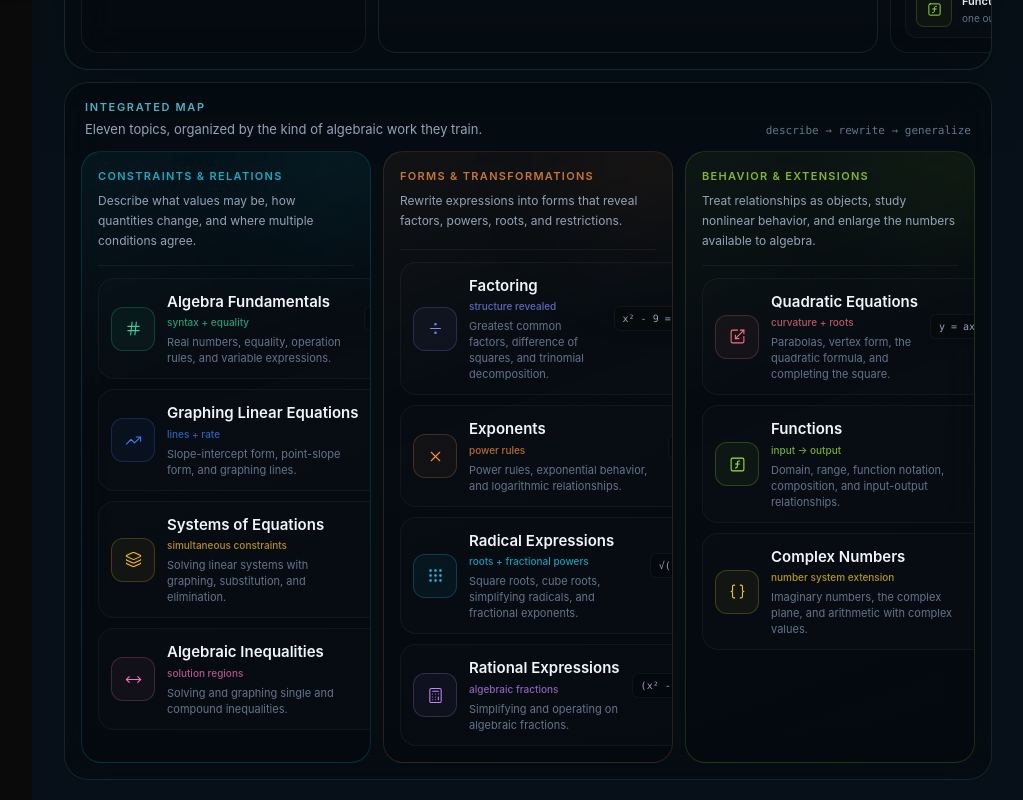
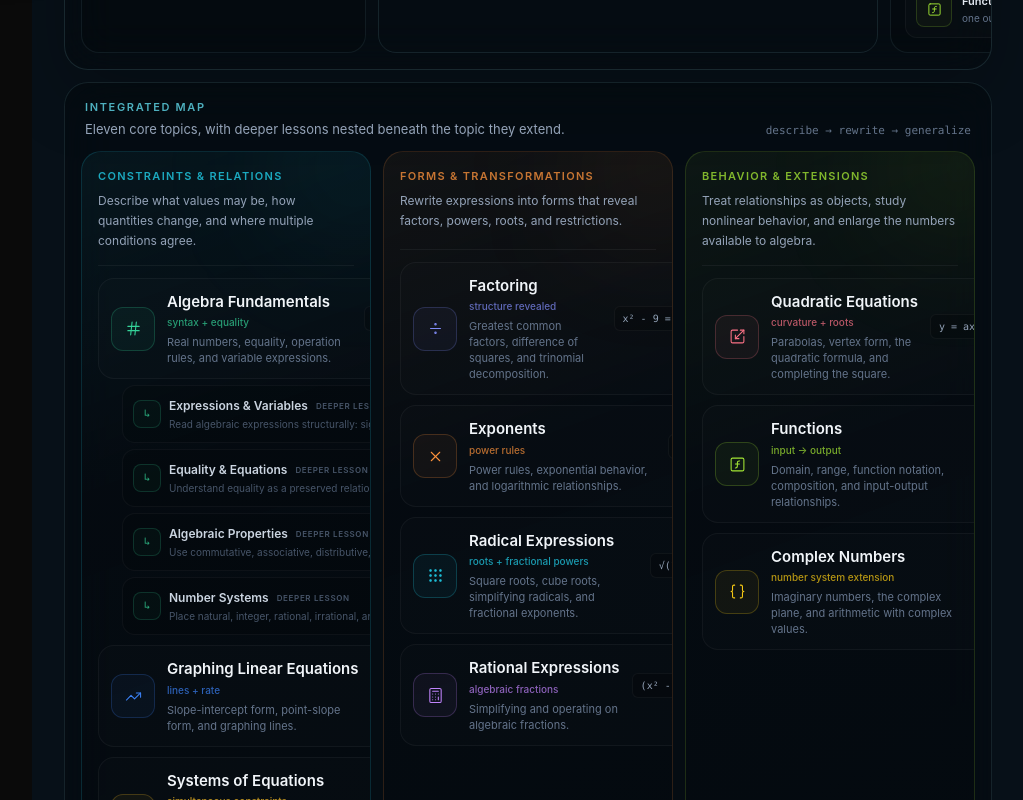
Before and after one commit to nickf723/ed-dev, a Next.js app: page /formal-science/mathematics/algebra/elementary-algebra in a window 1280 px wide. Shown: the part 860-1660 px from the top of the page, without its empty margins (256-1279 px from the left). Built offline with nearby package versions, Linux system fonts and the light colour scheme.

Commit message:
Fix sidebar domain typing and surface systems of inequalities

```diff
--- a/app/_components/Sidebar.tsx
+++ b/app/_components/Sidebar.tsx
@@ -208,15 +208,13 @@ function NavItem({
   currentPath,
   isCollapsed,
   depth = 0,
-  parentDomain,
 }: {
   item: NavigationItem;
   currentPath: string;
   isCollapsed: boolean;
   depth?: number;
-  parentDomain?: SidebarDomain;
 }) {
-  const itemDomain: SidebarDomain = item.domain || parentDomain || getDomainForPath(item.href)?.id || "home";
+  const itemDomain = item.domain;
   const rgb = domainRgb(itemDomain);
   const isExactMatch = currentPath === item.href;
   const isDescendantActive = currentPath.startsWith(`${item.href}/`);
@@ -226,7 +224,7 @@ function NavItem({
   const isTopLevel = depth === 0;
   const Icon = item.icon === "book-open"
     ? BookOpen
-    : isTopLevel && itemDomain !== "meta" && itemDomain !== "home"
+    : isTopLevel && itemDomain !== "meta"
       ? DOMAIN_BY_ID[itemDomain]?.icon
       : undefined;
 
@@ -324,7 +322,6 @@ function NavItem({
                   currentPath={currentPath}
                   isCollapsed={isCollapsed}
                   depth={depth + 1}
-                  parentDomain={itemDomain}
                 />
               ))}
             </div>
--- a/app/formal-science/mathematics/algebra/elementary-algebra/page.tsx
+++ b/app/formal-science/mathematics/algebra/elementary-algebra/page.tsx
@@ -30,12 +30,21 @@ type ModulePresentation = {
   idea: string;
 };
 
+type IntegratedChild = {
+  id: string;
+  label: string;
+  href: string;
+  description: string;
+  status?: "active" | "placeholder";
+};
+
 type IntegratedModule = {
   id: string;
   label: string;
   href: string;
   description: string;
   status?: "active" | "placeholder";
+  children: IntegratedChild[];
 } & ModulePresentation;
 
 type Family = {
@@ -176,6 +185,13 @@ function buildModules(): IntegratedModule[] {
       href: module.href,
       description: module.description ?? "",
       status: module.status,
+      children: (module.children ?? []).map((child) => ({
+        id: child.id,
+        label: child.label,
+        href: child.href,
+        description: child.description ?? "",
+        status: child.status,
+      })),
       ...presentation,
     };
   });
@@ -310,7 +326,7 @@ export default function IntegratedAlgebraPage() {
           <div className="flex flex-col gap-2 px-1 pb-3 sm:flex-row sm:items-end sm:justify-between">
             <div>
               <div className="text-[11px] font-semibold uppercase tracking-[0.15em] text-cyan-300/75">Integrated map</div>
-              <p className="mt-1 text-[13px] text-slate-400">Eleven topics, organized by the kind of algebraic work they train.</p>
+              <p className="mt-1 text-[13px] text-slate-400">Eleven core topics, with deeper lessons nested beneath the topic they extend.</p>
             </div>
             <div className="font-mono text-[11px] text-slate-500">describe → rewrite → generalize</div>
           </div>
@@ -575,8 +591,59 @@ function ModuleRow({ module }: { module: IntegratedModule }) {
       : "border-white/[0.045] bg-white/[0.012] transition-colors hover:border-white/[0.10] hover:bg-white/[0.025]"
   }`;
 
+  const primary = planned ? (
+    <div className={className}>{content}</div>
+  ) : (
+    <Link href={module.href} className={className}>{content}</Link>
+  );
+
+  return (
+    <div className="grid gap-1.5">
+      {primary}
+      {module.children.map((child) => (
+        <NestedModuleRow key={child.id} child={child} rgb={module.rgb} />
+      ))}
+    </div>
+  );
+}
+
+function NestedModuleRow({ child, rgb }: { child: IntegratedChild; rgb: string }) {
+  const planned = child.status === "placeholder";
+  const className = `group ml-6 grid min-h-[58px] grid-cols-[28px_minmax(0,1fr)_auto] items-center gap-2 rounded-[13px] border px-2.5 py-2 ${
+    planned
+      ? "cursor-default border-white/[0.025] bg-white/[0.006]"
+      : "border-white/[0.04] bg-black/[0.12] transition-colors hover:border-white/[0.10] hover:bg-white/[0.02]"
+  }`;
+
+  const content = (
+    <>
+      <span
+        className="flex h-7 w-7 items-center justify-center rounded-lg border font-mono text-[11px]"
+        style={{
+          color: planned ? "rgb(71 85 105)" : `rgba(${rgb},0.78)`,
+          borderColor: planned ? "rgba(71,85,105,0.12)" : `rgba(${rgb},0.18)`,
+          background: planned ? "rgba(71,85,105,0.02)" : `rgba(${rgb},0.035)`,
+        }}
+      >
+        ↳
+      </span>
+      <span className="min-w-0">
+        <span className="flex items-center gap-2">
+          <strong className={`truncate text-[12px] font-semibold ${planned ? "text-slate-700" : "text-slate-300"}`}>{child.label}</strong>
+          <span className="shrink-0 text-[8px] font-semibold uppercase tracking-[0.08em] text-slate-600">deeper lesson</span>
+        </span>
+        <span className="mt-0.5 block truncate text-[10px] text-slate-600">{child.description}</span>
+      </span>
+      {planned ? (
+        <span className="text-[8px] font-semibold uppercase tracking-[0.08em] text-slate-700">planned</span>
+      ) : (
+        <ArrowRight size={11} className="text-slate-700 transition-transform group-hover:translate-x-0.5 group-hover:text-slate-400" />
+      )}
+    </>
+  );
+
   if (planned) return <div className={className}>{content}</div>;
-  return <Link href={module.href} className={className}>{content}</Link>;
+  return <Link href={child.href} className={className}>{content}</Link>;
 }
 
 function clamp(value: number, min: number, max: number) {
```
